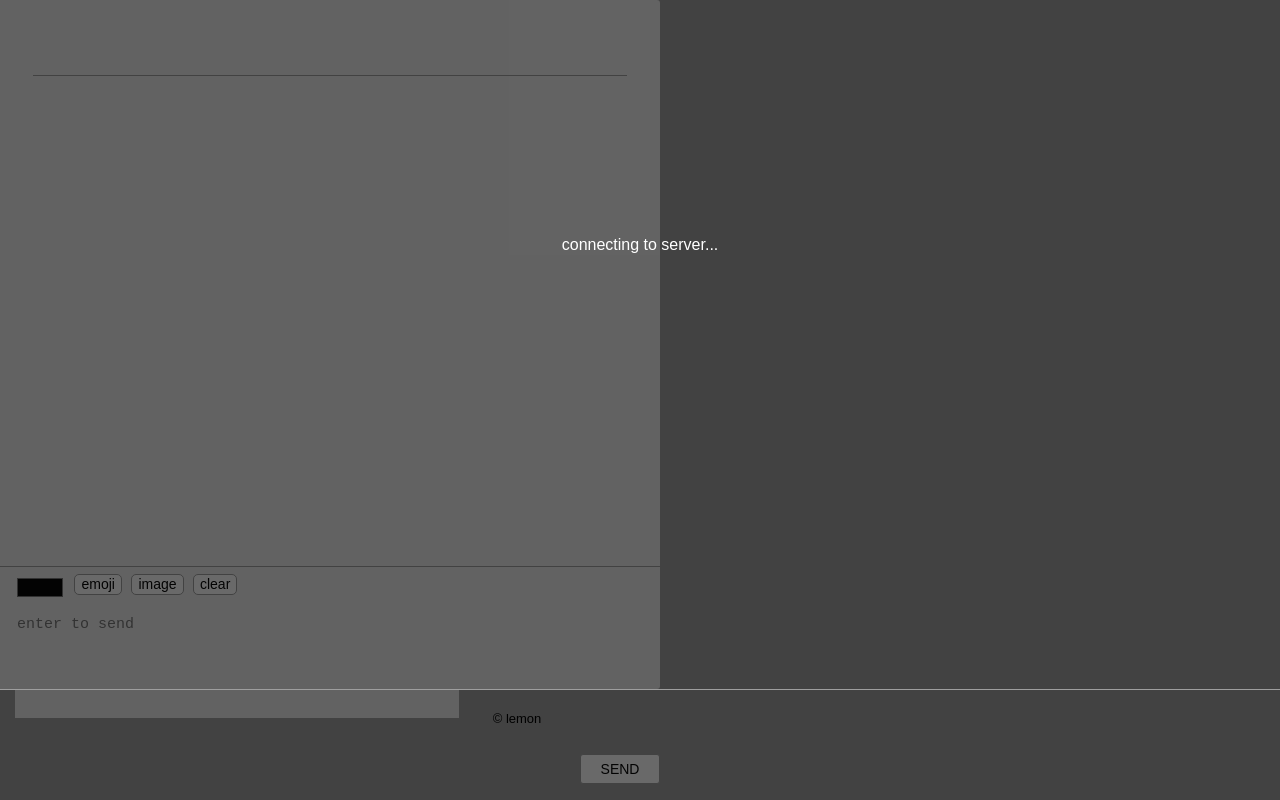
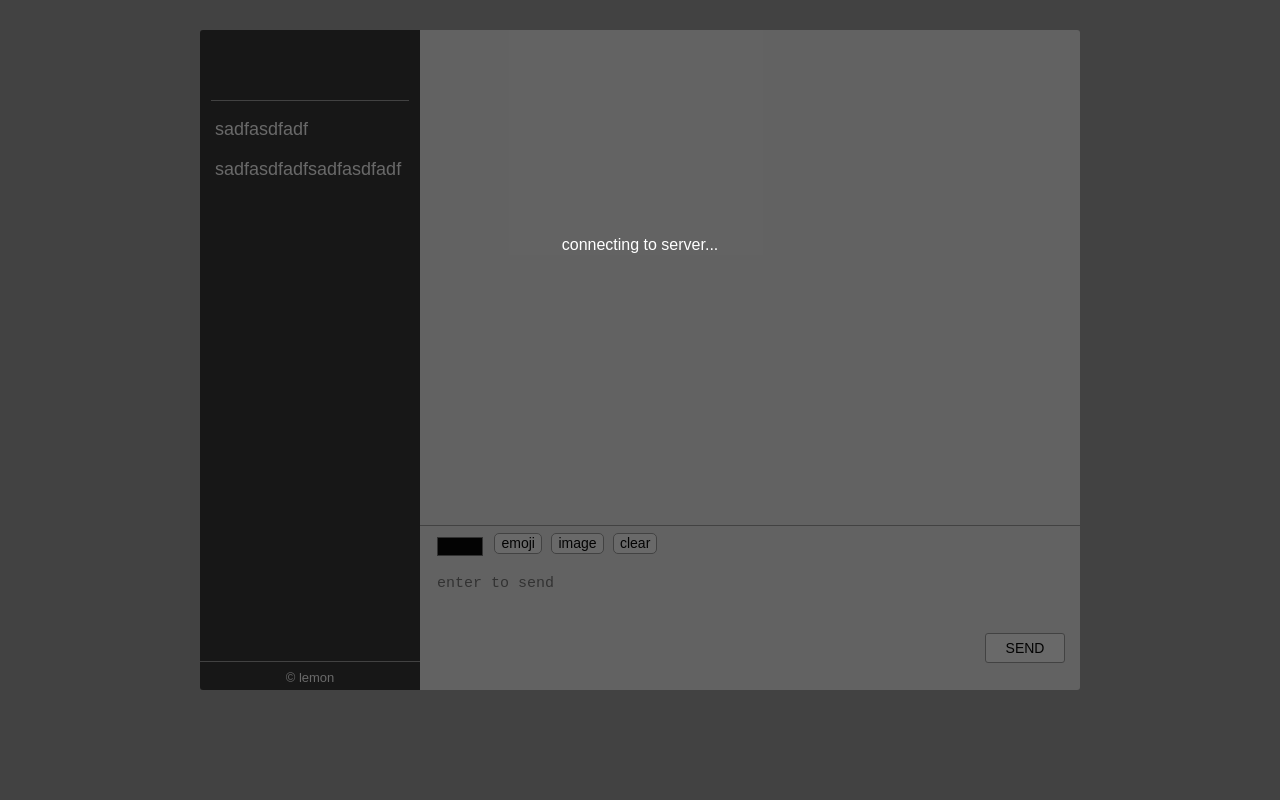
Before and after one commit to Lemon23/XChat, a website: page main/index.html in a window 1280 px wide. Drawn offline with nearby package versions, Linux system fonts and the light colour scheme; no server answers.

Commit message:
add left-tab & fixed layout

```diff
--- a/main/index.html
+++ b/main/index.html
@@ -14,11 +14,19 @@
     <link rel="icon" href="favicon.ico" type="image/x-icon">
 </head>
 <body>
-    <div class="wrapper">
+<div class="main">
+    <div class="user_list">
         <div class="banner">
             <p id="username"></p>
             <p id="status"></p>
         </div>
+        <ul id="list">
+            <li>sadfasdfadf</li>
+            <li>sadfasdfadfsadfasdfadf</li>
+        </ul>
+        <footer>&copy; lemon</footer>
+    </div>
+    <div class="wrapper">
         <div id="historyMsg"></div>
         <div class="controls" >
             <div class="items">
@@ -32,11 +40,13 @@
             </div>
             <textarea id="messageInput" placeHolder="enter to send"></textarea>
             <div id="emojiWrapper"></div>
-        </div>
-        <div>
-            <input id="sendBtn" class="btn" type="button" value="SEND" />
+            <div>
+                <input id="sendBtn" class="btn" type="button" value="SEND" />
+            </div>
         </div>
     </div>
+</div>
+
     <div id="loginWrapper">
         <p id="info">connecting to server...</p>
         <div id="nickWrapper">
@@ -44,9 +54,6 @@
             <input type="button" value="OK" id="loginBtn" />
         </div>
     </div>
-    <footer>
-        <p>&copy; lemon</p>
-    </footer>
 
 <script src="/socket.io/socket.io.js"></script>
 <script src="js/index.js"></script>
```
